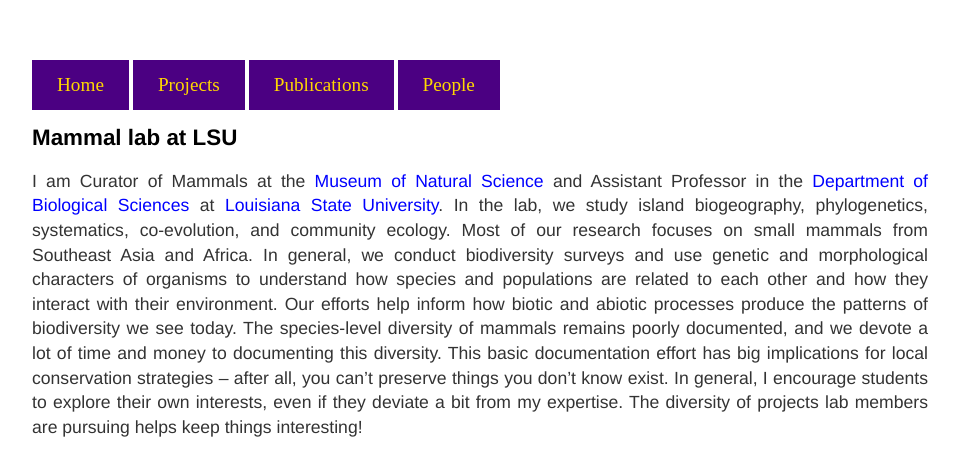
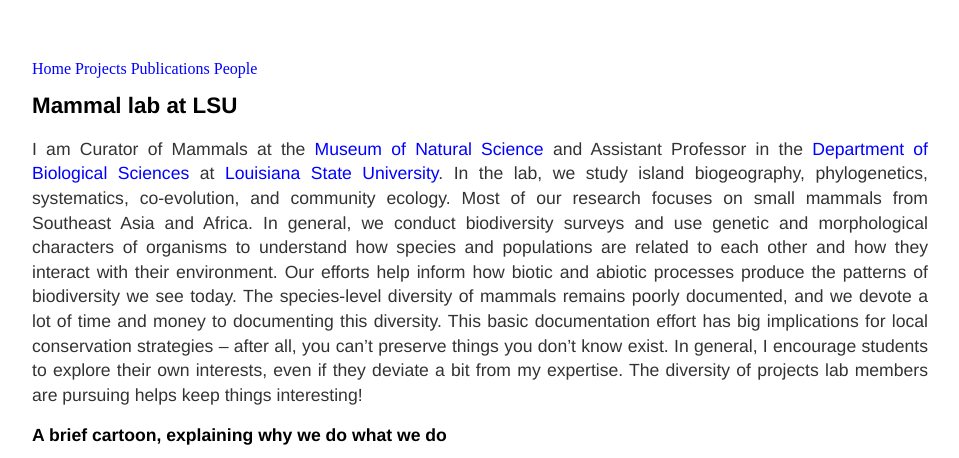
Before and after one commit to esselstyn/esselstyn.github.io, a Jekyll site: the page built from index.md, in a window 1280 px wide. Shown: the top 458 px of the page, without its empty margins (160-1119 px from the left). Built offline with Jekyll 4.4.1, drawn with Linux system fonts in a browser that asks for light colours; grey boxes are pictures that could not be loaded.

Commit message:
Update default.html

```diff
--- a/_layouts/default.html
+++ b/_layouts/default.html
@@ -10,17 +10,8 @@
     <link rel="stylesheet" type="text/css" href="/css/main.css">
 		<style>
             a.class1:link, a.class1:visited {
-                background-color: indigo;
-                color: gold;
-                padding: 14px 25px;
-                text-align: center;
-                text-decoration: none;
-		        font-size: 1.2em;
-                display: inline-block;
                 }
             a.class1:hover, a.class1:active {
-                background-color: gold;
-		        color: indigo;
                 }
 	        a.class2 {color:blue}
 		        a.class2:link {text-decoration: none; color: blue;}
```
